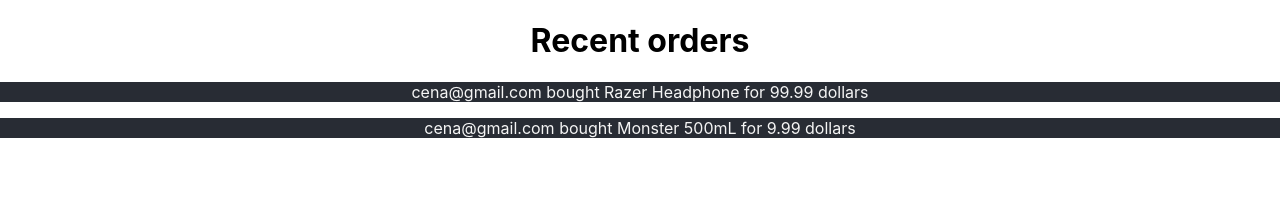
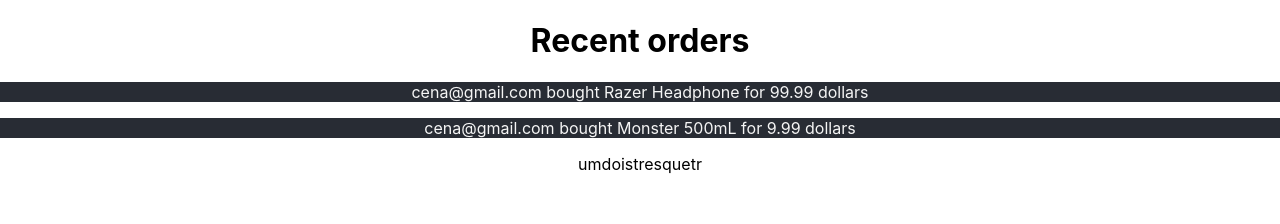
Before and after one commit to leo606/trybe-exercices, a React (Create React App) app in the folder bloco_11/day_2/content/11.2content/: page / in a window 1280 px wide. Shown: the top 224 px of the page. Built offline with nearby package versions, Linux system fonts and the light colour scheme.

Commit message:
day 11.2 - content

```diff
--- a/bloco_11/day_2/content/11.2content/package.json
+++ b/bloco_11/day_2/content/11.2content/package.json
@@ -34,5 +34,8 @@
       "last 1 firefox version",
       "last 1 safari version"
     ]
+  },
+  "devDependencies": {
+    "prop-types": "^15.7.2"
   }
 }
--- a/bloco_11/day_2/content/11.2content/src/App.js
+++ b/bloco_11/day_2/content/11.2content/src/App.js
@@ -71,15 +71,16 @@
   },
 ];
 
+const test = ['um', 'dois', 'tres', 'quetr']
+
 function App() {
   return (
     <div className='App'>
       <h1>Recent orders</h1>
-      {orders.map((elem, index) => {
-        console.log('item: ', elem);
-        return <Order order={elem} key={index} />;
-      })}
-      {/* <Order order={orders[1]} /> */}
+      {orders.map((elem, index) => (
+        <Order order={elem} index={index} />
+      ))}
+      {test}
     </div>
   );
 }
--- a/bloco_11/day_2/content/11.2content/src/Components/Order.js
+++ b/bloco_11/day_2/content/11.2content/src/Components/Order.js
@@ -1,14 +1,20 @@
 import React from 'react';
+import PropTypes from 'prop-types';
 
 class Order extends React.Component {
   render() {
-    const { user, product, price, index } = this.props.order;
+    const { user, product, price } = this.props.order;
     return (
-      <p className='order' key={index}>
+      <p className='order' key={this.props.index}>
         {user} bought {product} for {price.value} {price.currency}
       </p>
     );
   }
 }
 
+Order.propTypes = {
+  order: PropTypes.object.isRequired,
+  index: PropTypes.number.isRequired,
+};
+
 export default Order;
```
